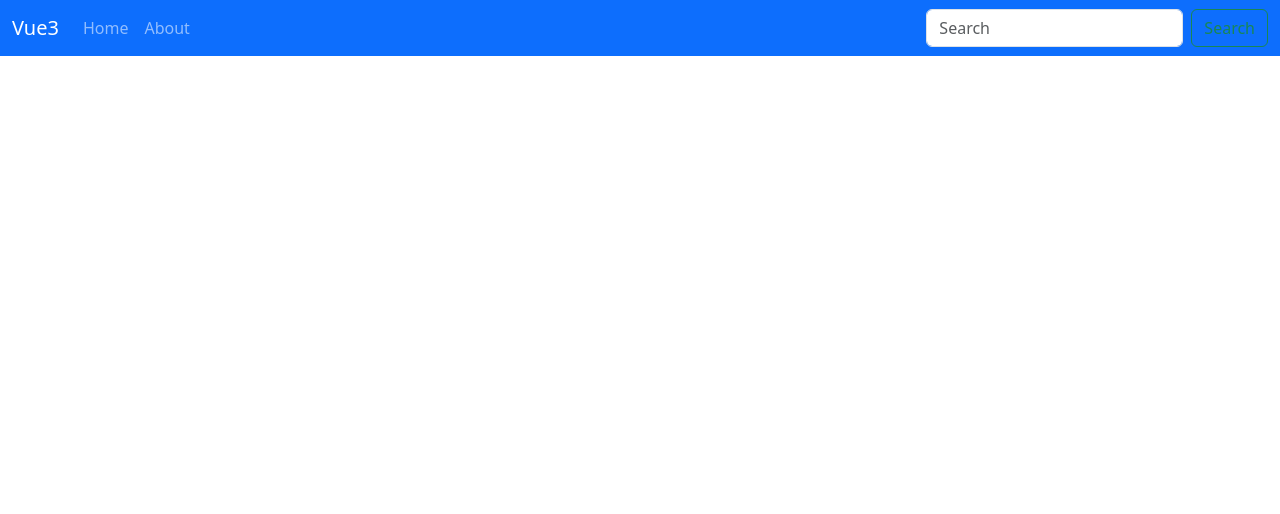
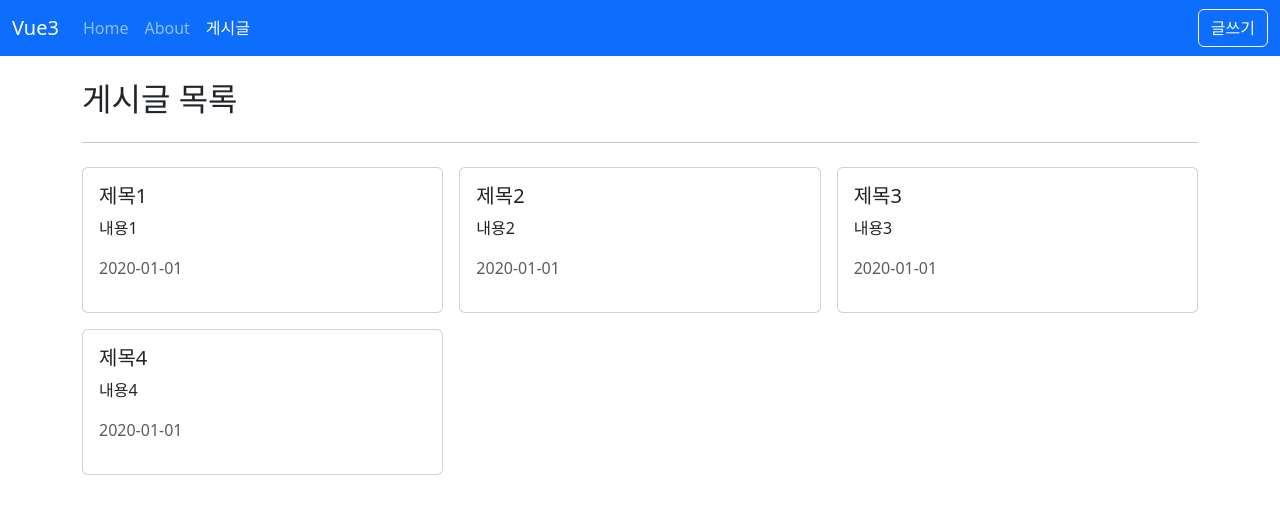
Before and after one commit to moonshadow95/vue3-posts, a Vue app: page /posts in a window 1280 px wide. Shown: the top 514 px of the page. Built offline with nearby package versions, Linux system fonts and the light colour scheme.

Commit message:
Posts UI

```diff
--- /dev/null
+++ b/src/api/posts.js
@@ -0,0 +1,31 @@
+// axios
+const posts = [
+  {
+    id: 1,
+    title: '제목1',
+    content: '내용1',
+    createdAt: '2020-01-01',
+  },
+  {
+    id: 2,
+    title: '제목2',
+    content: '내용2',
+    createdAt: '2020-01-01',
+  },
+  {
+    id: 3,
+    title: '제목3',
+    content: '내용3',
+    createdAt: '2020-01-01',
+  },
+  {
+    id: 4,
+    title: '제목4',
+    content: '내용4',
+    createdAt: '2020-01-01',
+  },
+]
+
+export function getPosts() {
+  return posts
+}
--- /dev/null
+++ b/src/components/PostItem.vue
@@ -0,0 +1,28 @@
+<template>
+  <div class="card">
+    <div class="card-body">
+      <h5 class="card-title">{{ title }}</h5>
+      <p class="card-text">
+        {{ content }}
+      </p>
+      <p class="text-muted">{{ createdAt }}</p>
+    </div>
+  </div>
+</template>
+
+<script setup>
+defineProps({
+  title: {
+    type: String,
+    required: true,
+  },
+  content: {
+    type: String,
+  },
+  createdAt: {
+    type: [String, Number, Date],
+  },
+})
+</script>
+
+<style lang="scss" scoped></style>
--- a/src/layouts/TheHeader.vue
+++ b/src/layouts/TheHeader.vue
@@ -22,22 +22,27 @@
             <li class="nav-item">
               <RouterLink class="nav-link" active-class="active" to="/about">About</RouterLink>
             </li>
+            <li class="nav-item">
+              <RouterLink class="nav-link" active-class="active" to="/posts">게시글</RouterLink>
+            </li>
           </ul>
-          <form class="d-flex" role="search">
-            <input
-              class="form-control me-2"
-              type="search"
-              placeholder="Search"
-              aria-label="Search"
-            />
-            <button class="btn btn-outline-success" type="submit">Search</button>
-          </form>
+          <div class="d-flex">
+            <button class="btn btn-outline-light" type="button" @click="goCreate">글쓰기</button>
+          </div>
         </div>
       </div>
     </nav>
   </header>
 </template>
 
-<script setup></script>
+<script setup>
+import { useRouter } from 'vue-router'
+
+const router = useRouter()
+const goCreate = () =>
+  router.push({
+    name: 'PostCreate',
+  })
+</script>
 
 <style lang="scss" scoped></style>
--- a/src/router/index.js
+++ b/src/router/index.js
@@ -1,6 +1,10 @@
 import AboutView from '@/views/AboutView.vue'
 import HomeView from '@/views/HomeView.vue'
 import { createRouter, createWebHistory } from 'vue-router'
+import PostListView from '@/views/posts/PostListView.vue'
+import PostCreateView from '@/views/posts/PostCreateView.vue'
+import PostDetailView from '@/views/posts/PostDetailView.vue'
+import PostEditView from '@/views/posts/PostEditView.vue'
 
 const routes = [
   {
@@ -13,6 +17,26 @@ const routes = [
     name: 'About',
     component: AboutView,
   },
+  {
+    path: '/posts',
+    name: 'PostList',
+    component: PostListView,
+  },
+  {
+    path: '/posts/create',
+    name: 'PostCreate',
+    component: PostCreateView,
+  },
+  {
+    path: '/posts/:id',
+    name: 'PostDetail',
+    component: PostDetailView,
+  },
+  {
+    path: '/posts/:id/edit',
+    name: 'PostEdit',
+    component: PostEditView,
+  },
 ]
 
 const router = createRouter({
--- /dev/null
+++ b/src/views/posts/PostCreateView.vue
@@ -0,0 +1,31 @@
+<template>
+  <div>
+    <h2>게시글 등록</h2>
+    <hr class="my-4" />
+    <div class="mb-3">
+      <label for="exampleFormControlInput1" class="form-label">제목</label>
+      <input type="text" class="form-control" id="title" />
+    </div>
+    <div class="mb-3">
+      <label for="exampleFormControlTextarea1" class="form-label">내용</label>
+      <textarea class="form-control" id="exampleFormControlTextarea1" rows="3"></textarea>
+    </div>
+    <div class="pt-4">
+      <button type="button" class="btn btn-outline-dark me-2" @click="goListPage">목록</button>
+      <button type="button" class="btn btn-primary">저장</button>
+    </div>
+  </div>
+</template>
+
+<script setup>
+import { useRouter } from 'vue-router'
+
+const router = useRouter()
+const goListPage = () => {
+  router.push({
+    name: 'PostList',
+  })
+}
+</script>
+
+<style lang="scss" scoped></style>
--- /dev/null
+++ b/src/views/posts/PostDetailView.vue
@@ -0,0 +1,48 @@
+<template>
+  <div>
+    <h2>{{ title }}</h2>
+    <p>{{ content }}</p>
+    <p class="text-muted">{{ createdAt }}</p>
+    <hr class="my-4" />
+    <div class="row">
+      <div class="col-auto">
+        <button class="btn btn-outline-dark">이전글</button>
+      </div>
+      <div class="col-auto">
+        <button class="btn btn-outline-dark">다음글</button>
+      </div>
+      <div class="col-auto me-auto"></div>
+      <div class="col-auto">
+        <button class="btn btn-outline-dark" @click="goListPage">목록</button>
+      </div>
+      <div class="col-auto">
+        <button class="btn btn-outline-primary" @click="goEditPage">수정</button>
+      </div>
+      <div class="col-auto">
+        <button class="btn btn-outline-danger">삭제</button>
+      </div>
+    </div>
+  </div>
+</template>
+
+<script setup>
+import { useRoute, useRouter } from 'vue-router'
+
+const router = useRouter()
+const route = useRoute()
+
+const id = route.params.id
+const goListPage = () => {
+  router.push({
+    name: 'PostList',
+  })
+}
+const goEditPage = () => {
+  router.push({
+    name: 'PostEdit',
+    params: { id },
+  })
+}
+</script>
+
+<style lang="scss" scoped></style>
--- /dev/null
+++ b/src/views/posts/PostEditView.vue
@@ -0,0 +1,35 @@
+<template>
+  <div>
+    <h2>게시글 등록</h2>
+    <hr class="my-4" />
+    <div class="mb-3">
+      <label for="exampleFormControlInput1" class="form-label">제목</label>
+      <input type="text" class="form-control" id="title" />
+    </div>
+    <div class="mb-3">
+      <label for="exampleFormControlTextarea1" class="form-label">내용</label>
+      <textarea class="form-control" id="exampleFormControlTextarea1" rows="3"></textarea>
+    </div>
+    <div class="pt-4">
+      <button type="button" class="btn btn-outline-danger me-2" @click="goDetailPage">취소</button>
+      <button type="button" class="btn btn-primary">수정</button>
+    </div>
+  </div>
+</template>
+
+<script setup>
+import { useRoute, useRouter } from 'vue-router'
+
+const route = useRoute()
+const router = useRouter()
+const id = route.params.id
+
+const goDetailPage = () => {
+  router.push({
+    name: 'PostDetail',
+    params: { id },
+  })
+}
+</script>
+
+<style lang="scss" scoped></style>
--- /dev/null
+++ b/src/views/posts/PostListView.vue
@@ -0,0 +1,41 @@
+<template>
+  <div>
+    <h2>게시글 목록</h2>
+    <hr class="my-4" />
+    <div class="row g-3">
+      <div class="col-4" v-for="post in posts" :key="post.id">
+        <PostItem
+          :title="post.title"
+          :content="post.content"
+          :created-at="post.createdAt"
+          @click="goPage(post.id)"
+        />
+      </div>
+    </div>
+  </div>
+</template>
+
+<script setup>
+import PostItem from '@/components/PostItem.vue'
+import { ref } from 'vue'
+import { getPosts } from '@/api/posts'
+import { useRouter } from 'vue-router'
+const router = useRouter()
+const posts = ref([])
+
+const fetchPosts = () => {
+  posts.value = getPosts()
+}
+fetchPosts()
+
+const goPage = id => {
+  router.push({
+    name: 'PostDetail',
+    params: {
+      id,
+    },
+  })
+}
+</script>
+
+<style lang="scss" scoped></style>
```
